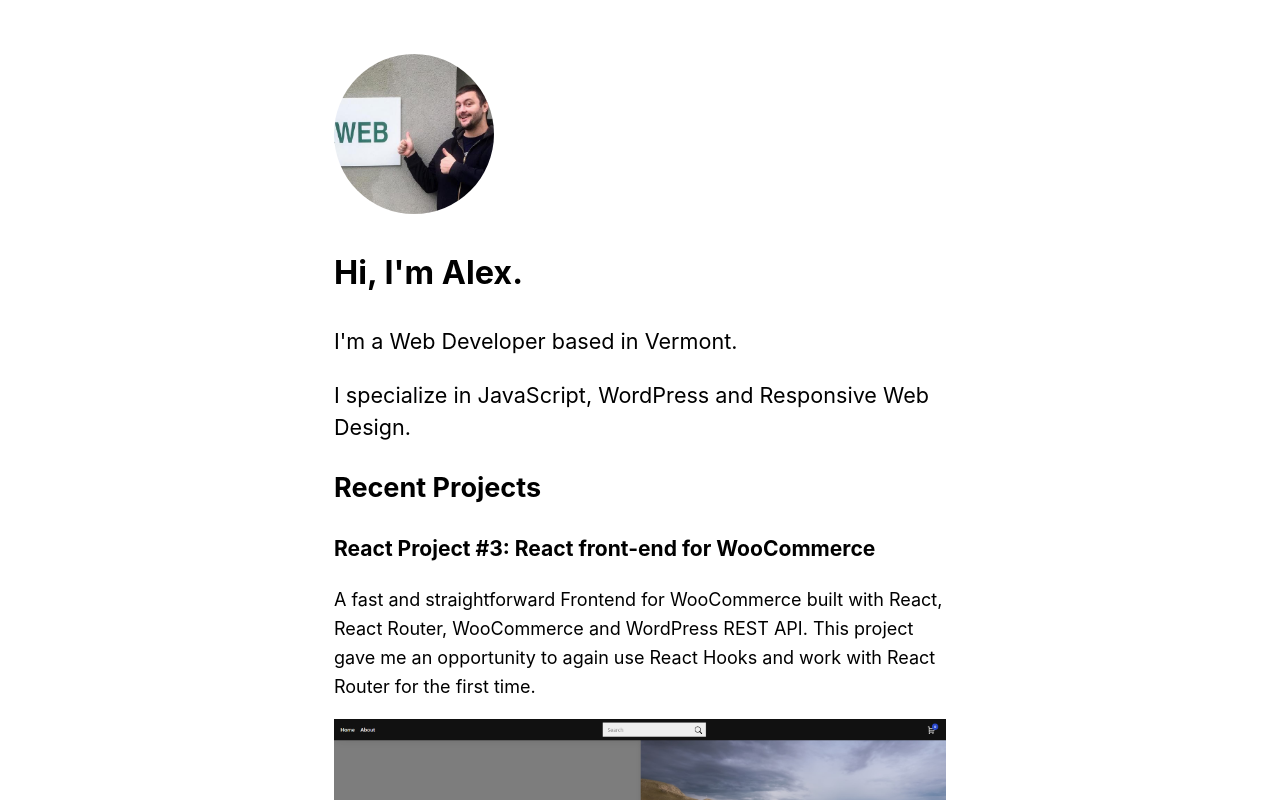
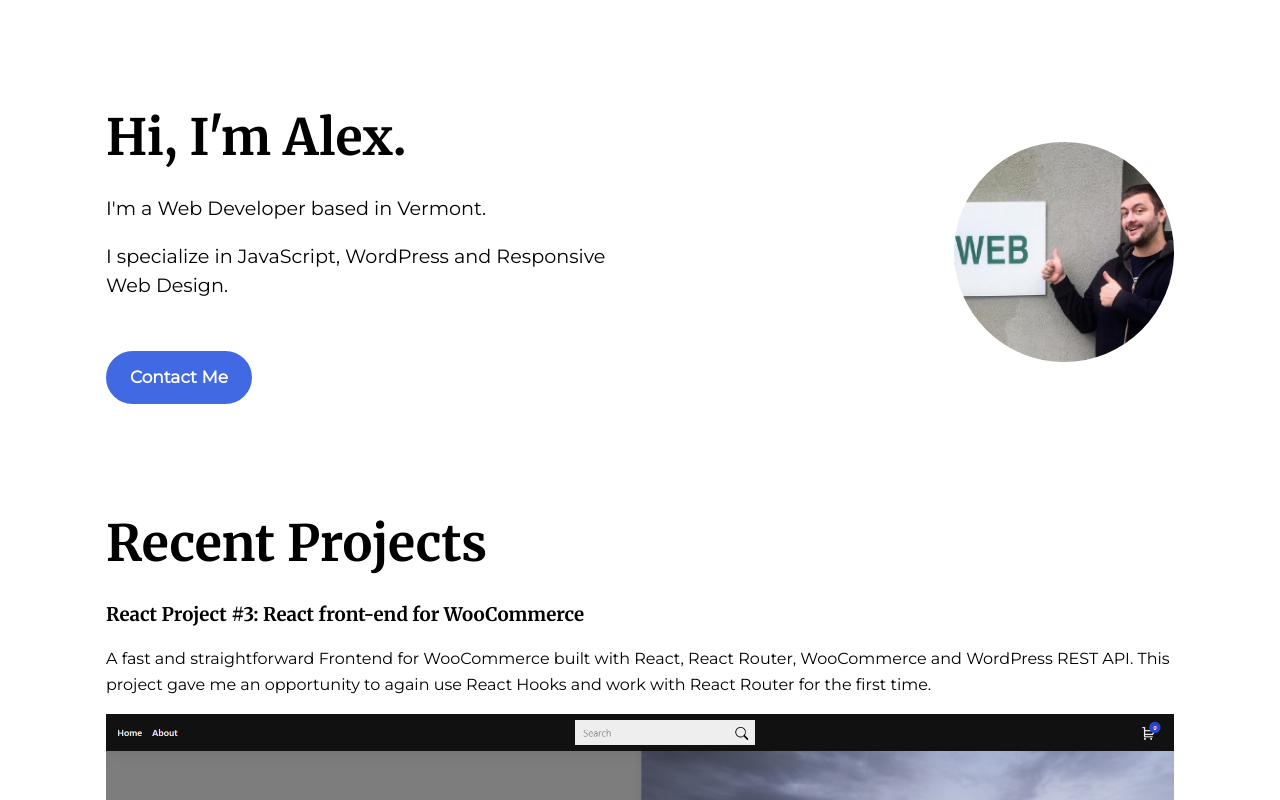
Before and after one commit to alexcavender/nextjs-alexcavender, a Next.js app: page / in a window 1280 px wide. Shown: the top 800 px of the page. Built offline with nearby package versions, Linux system fonts and the light colour scheme.

Commit message:
layout fonts

```diff
--- a/components/layout.module.css
+++ b/components/layout.module.css
@@ -1,5 +1,5 @@
 .container {
-  max-width: 36rem;
+  max-width: 1100px;
   padding: 0 1rem;
-  margin: 3rem auto 6rem;
+  margin: 0 auto;
 }
--- a/pages/index.js
+++ b/pages/index.js
@@ -9,21 +9,30 @@ export default function Home() {
     <Layout home>
       <Head>
         <title>{siteTitle}</title>
+
+        <link href="https://fonts.googleapis.com/css2?family=Merriweather:ital,wght@0,700;1,700&family=Montserrat&display=swap" rel="stylesheet" />
       </Head>
       <section className={utilStyles.headingMd}>
-        <Image
-        priority
-        src="/images/alex.jpg"
-        className={utilStyles.borderCircle}
-        width={160}
-        height={160}
-
-        />
-        <h2>Hi, I'm Alex.</h2>
-        <p>I'm a Web Developer based in Vermont.</p>
-        <p>I specialize in JavaScript, WordPress and Responsive Web Design.</p>
+        <div className={utilStyles.headerGrid}>
+          <div>
+            <h2 className={utilStyles.heading2XL}>Hi, I'm Alex.</h2>
+            <p>I'm a Web Developer based in Vermont.</p>
+            <p>I specialize in JavaScript, WordPress and Responsive Web Design.</p>
+            <a className={utilStyles.primaryBtn}
+            href=""
+            >Contact Me</a>
+          </div>
+          <div className={utilStyles.profilePic}>
+            <Image
+            priority
+            src="/images/alex.jpg"
+            className={utilStyles.borderCircle}
+            width={220}
+            height={220}
+            />
+          </div>
+        </div>
       </section>
-
       <section>
         <h2>Recent Projects</h2>
 
--- a/styles/global.css
+++ b/styles/global.css
@@ -2,10 +2,9 @@ html,
 body {
   padding: 0;
   margin: 0;
-  font-family: -apple-system, BlinkMacSystemFont, Segoe UI, Roboto, Oxygen, Ubuntu,
-    Cantarell, Fira Sans, Droid Sans, Helvetica Neue, sans-serif;
+  font-family: 'Montserrat', sans-serif;
   line-height: 1.6;
-  font-size: 18px;
+  font-size: 16px;
 }
 
 * {
@@ -25,3 +24,26 @@ img {
   max-width: 100%;
   display: block;
 }
+
+p {
+  /* margin-bottom: 1rem; */
+}
+
+h1,
+h2,
+h3,
+h4,
+h5,
+h6 {
+  font-family: 'Merriweather', serif;
+  margin-top: 0;
+  margin-bottom: 1rem;
+}
+
+h1 {
+  font-size: 64px;
+}
+
+h2 {
+  font-size: 50px
+}
--- a/styles/utils.module.css
+++ b/styles/utils.module.css
@@ -50,3 +50,26 @@
 .lightText {
   color: #666;
 }
+
+.headerGrid {
+  display: grid;
+  grid-template-columns: repeat(2, 1fr);
+  padding: 100px 0;
+}
+
+.profilePic {
+  display: flex;
+  align-items: center;
+  justify-content: flex-end;
+}
+
+.primaryBtn {
+  border-radius: 30px;
+  background-color: royalblue;
+  color: #FFF;
+  display: inline-block;
+  font-size: 17px;
+  font-weight: 700;
+  padding: 14px 24px;
+  margin-top: 2rem;
+}
```
